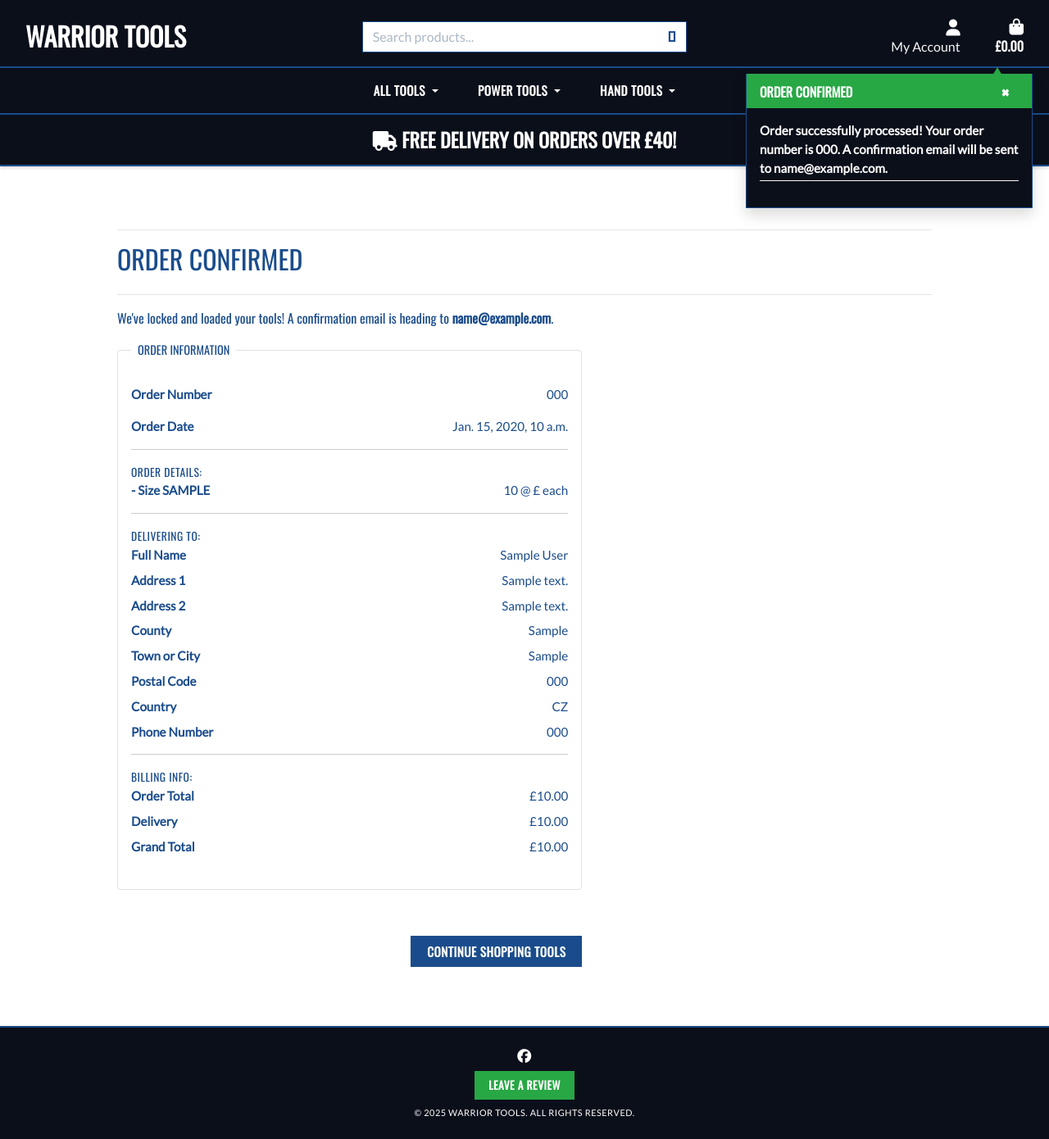
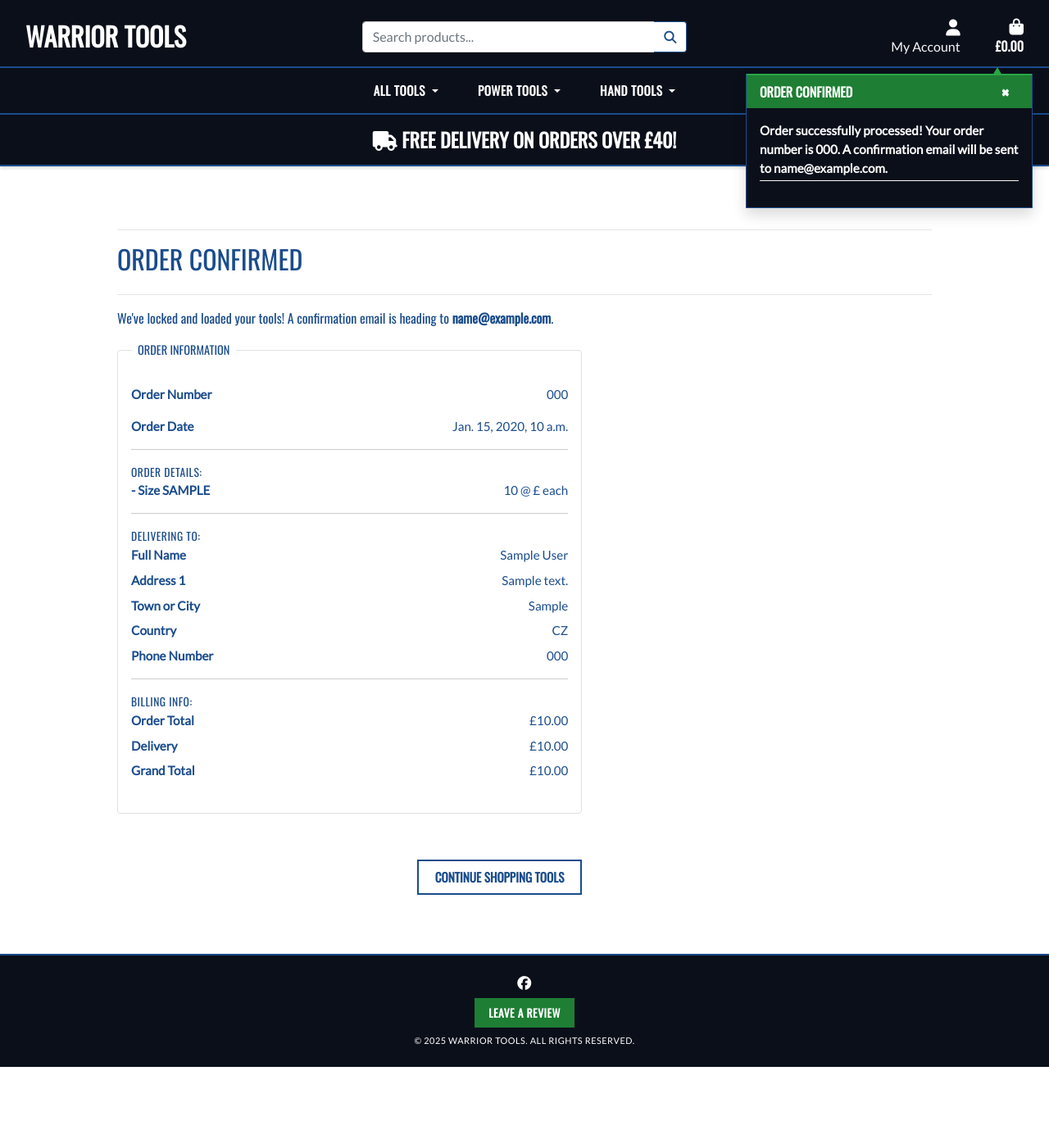
Before and after one commit to BrandonWarrior/warrior-tools, a Django app: page /checkout/checkout_success/000 in a window 1280 px wide. Shown: the whole page at 82% size. After the commit the page ends 1302 px from the top, so only its background shows below. Run offline with Django 3.2, Linux system fonts and the light colour scheme; data comes from the database, SQL or seed files in the repository; tables that the repository leaves empty hold one stand-in row (values such as "Sample post"); some libraries are stand-ins or nearby versions.

Commit message:
edit styles after wave testing

```diff
--- a/bag/static/bag/css/bag.css
+++ b/bag/static/bag/css/bag.css
@@ -6,7 +6,7 @@
     background-color: #ffffff;
     font-family: 'Lato', sans-serif;
     color: #0B0F1A;
-    padding-top: 160px;
+    padding-top: 100px;
     padding-bottom: 80px;
 }
 
--- a/checkout/static/checkout/css/checkout.css
+++ b/checkout/static/checkout/css/checkout.css
@@ -16,7 +16,7 @@
     z-index: 1;
 }
 
-/* Scoped Typography: avoid affecting buttons */
+/* Headings and labels */
 .checkout-page .checkout-content h1,
 .checkout-page .checkout-content h2,
 .checkout-page .checkout-content h3,
@@ -30,147 +30,7 @@
     font-weight: 500;
 }
 
-/* Override for button text */
-.checkout-page .btn,
-.checkout-page .btn *,
-.checkout-page .btn-navy,
-.checkout-page .btn-navy *,
-.checkout-page .btn-outline-navy,
-.checkout-page .btn-outline-navy * {
-    font-family: 'Oswald', sans-serif;
-    font-weight: 600;
-    letter-spacing: 0.5px;
-    text-transform: uppercase;
-    border-radius: 0;
-}
-
-/* Navy Button Styles */
-.checkout-page .btn-navy {
-    background-color: #1A4C8C !important;
-    color: #ffffff !important;
-    border: none !important;
-    transition: background-color 0.2s ease-in-out;
-}
-
-.checkout-page .btn-navy:hover {
-    background-color: #163f73 !important;
-}
-
-/* Outline Navy Button Styles */
-.checkout-page .btn-outline-navy {
-    background-color: transparent !important;
-    color: #1A4C8C !important;
-    border: 1px solid #1A4C8C !important;
-    transition: all 0.2s ease-in-out;
-}
-
-.checkout-page .btn-outline-navy:hover {
-    background-color: #1A4C8C !important;
-    color: #ffffff !important;
-}
-
-/* Form field styling */
-.checkout-page .form-control,
-.checkout-page select,
-.checkout-page input,
-.checkout-page .StripeElement {
-    background-color: #ffffff;
-    color: #0B0F1A;
-    border: 1px solid #1A4C8C;
-    border-radius: 0;
-    font-family: 'Lato', sans-serif;
-}
-
-.checkout-page .form-control::placeholder {
-    color: #aab7c4;
-}
-
-.checkout-page select:invalid,
-.checkout-page select option[value=""] {
-    color: #aab7c4 !important;
-}
-
-/* Stripe styles */
-.StripeElement,
-.stripe-style-input {
-    box-sizing: border-box;
-    height: 40px;
-    padding: 10px 12px;
-    border: 1px solid transparent;
-    border-radius: 0;
-    background-color: white;
-    box-shadow: 0 1px 3px 0 #e6ebf1;
-    transition: box-shadow 150ms ease;
-}
-
-.StripeElement--focus,
-.stripe-style-input:focus,
-.stripe-style-input:active {
-    box-shadow: 0 1px 3px 0 #cfd7df;
-}
-
-.StripeElement--webkit-autofill {
-    background-color: #fefde5 !important;
-}
-
-/* Submit buttons */
-.submit-button .btn {
-    margin-bottom: 1rem;
-}
-
-/* Loading overlay */
-#loading-overlay {
-    display: none;
-    position: fixed;
-    top: 0;
-    left: 0;
-    width: 100%;
-    height: 100%;
-    background: rgba(0, 0, 0, 0.9);
-    z-index: 9999;
-}
-
-.loading-spinner {
-    display: flex;
-    align-items: center;
-    justify-content: center;
-    height: 100%;
-    flex-direction: column;
-    text-align: center;
-}
-
-.loading-spinner i {
-    color: #ffc107;
-}
-
-.loading-spinner h4,
-.loading-spinner p {
-    color: #fff;
-    margin-top: 200px;
-}
-
-/* Responsive Fix */
-@media (max-width: 768px) {
-    .submit-button .btn {
-        width: 100%;
-        margin-bottom: 1rem;
-    }
-}
-
-/* === Checkout Success Page Styling === */
-
-.checkout-success-body {
-    background-color: #ffffff;
-    padding: 32px 0;
-    margin-top: 100px;
-}
-
-.checkout-success-body .checkout-content {
-    background-color: #ffffff;
-    padding: 2rem 1rem;
-    color: #1A4C8C;
-}
-
+/* Order Confirmation Section */
 .order-confirmation-wrapper {
     background-color: #ffffff;
     border: 1px solid #dee2e6;
@@ -178,6 +38,8 @@
     padding: 2rem 1.5rem;
     color: #1A4C8C;
     font-size: 0.95rem;
+    word-wrap: break-word;
+    overflow-wrap: break-word;
 }
 
 .order-confirmation-wrapper hr {
@@ -192,10 +54,12 @@
 .order-confirmation-wrapper .col-md-4 {
     font-weight: 600;
     color: #1A4C8C;
+    word-break: break-word;
 }
 
 .order-confirmation-wrapper .col-md-8 {
     text-align: right;
+    word-break: break-word;
 }
 
 .order-confirmation-wrapper small,
@@ -214,3 +78,16 @@
     text-transform: uppercase;
     color: #1A4C8C;
 }
+
+/* Responsive Fixes */
+@media (max-width: 768px) {
+    .submit-button .btn {
+        width: 100%;
+        margin-bottom: 1rem;
+    }
+
+    .order-confirmation-wrapper .col-md-4,
+    .order-confirmation-wrapper .col-md-8 {
+        text-align: left;
+    }
+}
--- a/checkout/templates/checkout/checkout_success.html
+++ b/checkout/templates/checkout/checkout_success.html
@@ -30,7 +30,7 @@
 
           <div class="row mb-3">
             <div class="col-md-4 font-weight-bold text-black">Order Number</div>
-                        <div class="col-md-8 text-md-right">{{ order.order_number }}</div>
+            <div class="col-md-8 text-md-right order-number-text">{{ order.order_number }}</div>
           </div>
           <div class="row mb-3">
             <div class="col-md-4 font-weight-bold text-black">Order Date</div>
@@ -64,28 +64,10 @@
             <div class="col-md-8 text-md-right">{{ order.street_address1 }}</div>
           </div>
           {% endif %}
-                    {% if order.street_address2 %}
-                    <div class="row mb-2">
-                        <div class="col-md-4 font-weight-bold text-black">Address 2</div>
-                        <div class="col-md-8 text-md-right">{{ order.street_address2 }}</div>
-                    </div>
-                    {% endif %}
-                    {% if order.county %}
-                    <div class="row mb-2">
-                        <div class="col-md-4 font-weight-bold text-black">County</div>
-                        <div class="col-md-8 text-md-right">{{ order.county }}</div>
-                    </div>
-                    {% endif %}
           {% if order.town_or_city %}
           <div class="row mb-2">
             <div class="col-md-4 font-weight-bold text-black">Town or City</div>
             <div class="col-md-8 text-md-right">{{ order.town_or_city }}</div>
-                    </div>
-                    {% endif %}
-                    {% if order.postcode %}
-                    <div class="row mb-2">
-                        <div class="col-md-4 font-weight-bold text-black">Postal Code</div>
-                        <div class="col-md-8 text-md-right">{{ order.postcode }}</div>
           </div>
           {% endif %}
           {% if order.country %}
@@ -122,13 +104,9 @@
     <div class="row">
       <div class="col-12 col-lg-7 text-right">
         {% if from_profile %}
-                <a href="{% url 'profile' %}" class="btn btn-navy rounded-0 my-2 font-weight-bold">
-                    Back to Profile
-                </a>
+        <a href="{% url 'profile' %}" class="btn btn-navy rounded-0 my-2 font-weight-bold">Back to Profile</a>
         {% else %}
-                <a href="{% url 'products' %}" class="btn btn-navy rounded-0 my-2 font-weight-bold">
-                    Continue Shopping Tools
-                </a>
+        <a href="{% url 'products' %}" class="btn btn-navy rounded-0 my-2 font-weight-bold">Continue Shopping Tools</a>
         {% endif %}
       </div>
     </div>
--- a/home/templates/home/index.html
+++ b/home/templates/home/index.html
@@ -11,6 +11,9 @@
 {% block content %}
 <section class="text-center home-hero-wrapper" role="region" aria-label="Hero Banner">
   <header>
+    <!-- Warrior Tools Transparent Logo -->
+    <img src="{{ MEDIA_URL }}warrior-tools-trans-logo.png" alt="Warrior Tools Logo" class="hero-logo mb-3">
+
     <h1 class="display-4 logo-font hero-heading mt-3">Welcome to Warrior Tools</h1>
   </header>
 
--- a/static/css/base.css
+++ b/static/css/base.css
@@ -135,24 +135,6 @@ main.page-content {
     color: #ffffff !important;
 }
 
-/* === Footer Green CTA Button === */
-.site-footer .btn-green {
-    background-color: #28a745 !important;
-    border: 1px solid #28a745 !important;
-    color: #ffffff !important;
-    font-family: 'Oswald', sans-serif;
-    font-weight: 600;
-    font-size: 0.85rem;
-    padding: 0.4rem 1rem;
-    border-radius: 0;
-    transition: all 0.2s ease-in-out;
-}
-.site-footer .btn-green:hover {
-    background-color: #218838 !important;
-    border-color: #218838 !important;
-    color: #ffffff !important;
-}
-
 /* === Quantity Buttons === */
 .btn-sm.qty-button {
     font-size: 0.8rem;
@@ -246,6 +228,24 @@ main.page-content {
     color: #1877F2;
 }
 
+/* === Footer Green CTA Button === */
+.site-footer .btn-green {
+    background-color: #1e7e34 !important;
+    border: 1px solid #1e7e34 !important;
+    color: #ffffff;
+    font-family: 'Oswald', sans-serif;
+    font-weight: 600;
+    font-size: 0.85rem;
+    padding: 0.4rem 1rem;
+    border-radius: 0;
+    transition: all 0.2s ease-in-out;
+}
+.site-footer .btn-green:hover {
+    background-color: #218838 !important;
+    border-color: #218838 !important;
+    color: #ffffff !important;
+}
+
 /* === Toast Notifications === */
 .message-container {
     position: fixed;
@@ -269,7 +269,7 @@ main.page-content {
     font-size: 1rem;
     font-weight: 700;
     padding: 0.5rem 1rem;
-    background-color: #28a745 !important;
+    background-color: #1e7e34 !important;
     color: #ffffff !important;
     border: none;
     display: flex;
@@ -365,6 +365,29 @@ main.page-content {
     color: #ffffff !important;
 }
 
+/* === Dropdown Menu Fix === */
+.dropdown-menu {
+    background-color: #0B0F1A !important;
+    border: 1px solid #1A4C8C;
+    border-radius: 0;
+    padding: 0;
+    box-shadow: 0 4px 12px rgba(0, 0, 0, 0.3);
+}
+
+.dropdown-item {
+    color: #ffffff !important;
+    font-family: 'Oswald', sans-serif;
+    font-size: 0.95rem;
+    padding: 0.6rem 1.2rem;
+    transition: background-color 0.2s ease-in-out;
+}
+
+.dropdown-item:hover,
+.dropdown-item:focus {
+    background-color: #1A4C8C !important;
+    color: #ffffff !important;
+}
+
 /* === Responsive === */
 @media (max-width: 768px) {
     main.page-content {
--- a/templates/base.html
+++ b/templates/base.html
@@ -28,28 +28,35 @@
 </head>
 
 <body class="{% block body_class %}{% endblock %}">
-<div class="d-flex flex-column min-vh-100"><!-- ✅ full height flex wrapper -->
+<div class="d-flex flex-column min-vh-100">
 
+  <!-- HEADER -->
   <header class="container-fluid fixed-top warrior-header">
-    <!-- Top Bar -->
+
+    <!-- Top Bar (Desktop) -->
     <section class="row pt-lg-2 d-none d-lg-flex">
       <div class="col-12 col-lg-4 text-center text-lg-left my-auto py-1">
-        <a href="{% url 'home' %}" class="nav-link main-logo-link">
+        <a href="{% url 'home' %}" class="nav-link main-logo-link" aria-label="Go to homepage">
           <h2 class="logo-font my-0"><strong>Warrior</strong> Tools</h2>
         </a>
       </div>
+
+      <!-- SEARCH -->
       <div class="col-12 col-lg-4 my-auto py-1">
-        <form method="GET" action="{% url 'products' %}">
+        <form method="GET" action="{% url 'products' %}" role="search">
+          <label for="desktop-search-input" class="sr-only">Search for products</label>
           <div class="input-group w-100">
-            <input class="form-control search-input" type="text" name="q" placeholder="Search products...">
+            <input id="desktop-search-input" class="form-control search-input" type="text" name="q"
+                   placeholder="Search products..." aria-label="Search products">
             <div class="input-group-append">
-              <button class="btn search-button" type="submit">
+              <button class="btn search-button" type="submit" aria-label="Submit search">
                 <i class="fas fa-search"></i>
               </button>
             </div>
           </div>
         </form>
       </div>
+
       <nav class="col-12 col-lg-4 my-auto py-1 text-center text-lg-right">
         <ul class="list-inline list-unstyled my-0">
           <li class="list-inline-item dropdown">
@@ -85,7 +92,7 @@
     <!-- Main Navigation -->
     <nav class="row" aria-label="Main navigation">
       <div class="navbar navbar-expand-lg navbar-dark w-100">
-        <button class="navbar-toggler" type="button" data-toggle="collapse" data-target="#main-nav">
+        <button class="navbar-toggler" type="button" data-toggle="collapse" data-target="#main-nav" aria-label="Toggle navigation">
           <span class="navbar-toggler-icon"></span>
         </button>
         <ul class="navbar-nav d-lg-none flex-row w-100 justify-content-around my-2">
@@ -135,7 +142,7 @@
     {% include 'includes/footer.html' %}
   </footer>
 
-</div> <!-- end flex wrapper -->
+</div>
 
 {% block postloadjs %}
   <script src="https://code.jquery.com/jquery-3.5.1.min.js"></script>
--- a/templates/includes/main-nav.html
+++ b/templates/includes/main-nav.html
@@ -2,7 +2,7 @@
 <nav class="collapse navbar-collapse" id="main-nav" role="navigation" aria-label="Main site navigation">
   <ul class="navbar-nav w-auto mx-auto">
 
-    {% comment %} All Tools Dropdown {% endcomment %}
+    <!-- All Tools Dropdown -->
     <li class="nav-item dropdown">
       <a class="logo-font nav-link dropdown-toggle text-light mx-3 px-2"
          href="#" id="all-tools-link" role="button" data-toggle="dropdown"
@@ -17,7 +17,7 @@
       </div>
     </li>
 
-    {% comment %} Power Tools Dropdown {% endcomment %}
+    <!-- Power Tools Dropdown -->
     <li class="nav-item dropdown">
       <a class="logo-font nav-link dropdown-toggle text-light mx-3 px-2"
          href="#" id="power-tools-link" role="button" data-toggle="dropdown"
@@ -32,7 +32,7 @@
       </div>
     </li>
 
-    {% comment %} Hand Tools Dropdown {% endcomment %}
+    <!-- Hand Tools Dropdown -->
     <li class="nav-item dropdown">
       <a class="logo-font nav-link dropdown-toggle text-light mx-3 px-2"
          href="#" id="hand-tools-link" role="button" data-toggle="dropdown"
--- a/templates/includes/mobile-top-header.html
+++ b/templates/includes/mobile-top-header.html
@@ -1,4 +1,4 @@
-{% comment %} Mobile Search Button and Dropdown {% endcomment %}
+<!-- Mobile Search Button and Dropdown -->
 <li class="list-inline-item">
   <nav class="d-block d-lg-none" aria-label="Mobile product search">
     <a class="text-light nav-link" href="#" id="mobile-search" data-toggle="dropdown"
@@ -10,9 +10,10 @@
     </a>
     <div class="dropdown-menu border-0 w-100 p-3 rounded-0 my-0 bg-dark" aria-labelledby="mobile-search">
       <form class="form" method="GET" action="{% url 'products' %}" role="search">
+        <label for="mobile-search-input" class="sr-only">Search for products</label>
         <div class="input-group w-100">
-          <input class="form-control search-input dark-bg rounded-0" type="text" name="q"
-                 placeholder="Search products..." aria-label="Search products">
+          <input id="mobile-search-input" class="form-control search-input dark-bg rounded-0"
+                 type="text" name="q" placeholder="Search products..." aria-label="Search products">
           <div class="input-group-append">
             <button class="btn search-button dark-search-btn rounded-0" type="submit" aria-label="Submit search">
               <i class="fas fa-search"></i>
@@ -24,7 +25,7 @@
   </nav>
 </li>
 
-{% comment %} Mobile User Account Dropdown {% endcomment %}
+<!-- Mobile User Account Dropdown -->
 <li class="list-inline-item dropdown">
   <nav class="d-block d-lg-none" aria-label="User account menu">
     <a class="text-light nav-link" href="#" id="user-options" data-toggle="dropdown"
@@ -39,7 +40,7 @@
         {% if request.user.is_superuser %}
           <a href="{% url 'add_product' %}" class="dropdown-item text-light">Product Management</a>
         {% endif %}
-        <a href="#" class="dropdown-item text-light">My Profile</a>
+        <a href="{% url 'profile' %}" class="dropdown-item text-light">My Profile</a>
         <a href="{% url 'account_logout' %}" class="dropdown-item text-light">Logout</a>
       {% else %}
         <a href="{% url 'account_signup' %}" class="dropdown-item text-light">Register</a>
@@ -49,13 +50,13 @@
   </nav>
 </li>
 
-{% comment %} Mobile Bag Icon {% endcomment %}
+<!-- Mobile Bag Icon -->
 <li class="list-inline-item">
   <nav class="d-block d-lg-none" aria-label="Shopping bag">
     <a class="nav-link" href="{% url 'view_bag' %}">
       <div class="text-center">
         <div><i class="fas fa-shopping-bag fa-lg"></i></div>
-        <p class="my-0 oswald-font {% if grand_total %} font-weight-bold{% else %}text-light{% endif %}">
+        <p class="my-0 oswald-font {% if grand_total %}font-weight-bold{% else %}text-light{% endif %}">
           {% if grand_total %}
             £{{ grand_total|floatformat:2 }}
           {% else %}
```
Also changed, not shown: home/static/home/css/index.css (+39 -3 lines), media/warrior-tools-trans-logo.png (added). Lines whose indentation alone changed are shown as unchanged.
